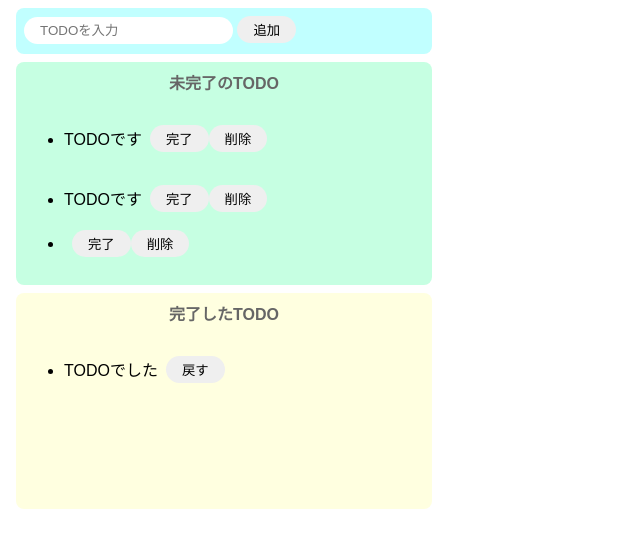
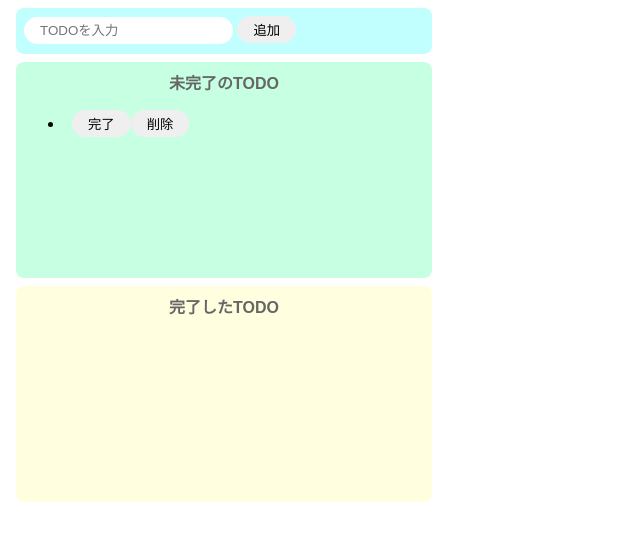
Before and after one commit to kntr0116/todo-js, a website built with Parcel: page index.html in a window 1280 px wide. Both pictures are taken after a click on the button "追加". Shown: the whole page, without its empty margins (0-640 px from the left). Built offline with nearby package versions, Linux system fonts and the light colour scheme.

Commit message:
vanilla finish

```diff
--- a/index.html
+++ b/index.html
@@ -13,27 +13,11 @@
     </div>
     <div class="incomplete-area">
       <p class="title">未完了のTODO</p>
-      <ul id="incomplete-list">
-        <div class="list-row">
-          <li><p>TODOです</p></li>
-          <button>完了</button>
-          <button>削除</button>
-        </div>
-        <div class="list-row">
-          <li><p>TODOです</p></li>
-          <button>完了</button>
-          <button>削除</button>
-        </div>
-      </ul>
+      <ul id="incomplete-list"></ul>
     </div>
     <div class="complete-area">
       <p class="title">完了したTODO</p>
-      <ul id="complete-list">
-        <div class="list-row">
-          <li><p>TODOでした</p></li>
-          <button>戻す</button>
-        </div>
-      </ul>
+      <ul id="complete-list"></ul>
     </div>
     <script src="src/index.js"></script>
   </body>
--- a/src/index.js
+++ b/src/index.js
@@ -5,13 +5,23 @@ const onClickAdd = () => {
   const inputText = document.getElementById("add-text").value;
   document.getElementById("add-text").value = "";
 
+  createIncompleteList(inputText);
+};
+
+// 未完了リストから指定の要素を削除
+const deleteFromIncompleteList = (target) => {
+  document.getElementById("incomplete-list").removeChild(target);
+};
+
+// 未完了リストに追加する関数
+const createIncompleteList = (text) => {
   // div生成
   const div = document.createElement("div");
   div.className = "list-row";
 
   // liタグ生成
   const li = document.createElement("li");
-  li.innerText = inputText;
+  li.innerText = text;
 
   // button（完了）タグ生成
   const completeButton = document.createElement("button");
@@ -36,6 +46,15 @@ const onClickAdd = () => {
     //　buttonタグ生成
     const backButton = document.createElement("button");
     backButton.innerText = "戻す";
+    backButton.addEventListener("click", () => {
+      // 押された戻すボタンの親タグ（div）を完了リストから削除
+      const deleteTarget = backButton.parentNode;
+      document.getElementById("complete-list").removeChild(deleteTarget);
+
+      // テキスト取得
+      const text = backButton.parentNode.firstElementChild.innerText;
+      createIncompleteList(text);
+    });
 
     // divタグの子要素に各要素を設定
     addTarget.appendChild(li);
@@ -62,11 +81,6 @@ const onClickAdd = () => {
   document.getElementById("incomplete-list").appendChild(div);
 };
 
-// 未完了リストから指定の要素を削除
-const deleteFromIncompleteList = (target) => {
-  document.getElementById("incomplete-list").removeChild(target);
-};
-
 document
   .getElementById("add-button")
   .addEventListener("click", () => onClickAdd());
```
